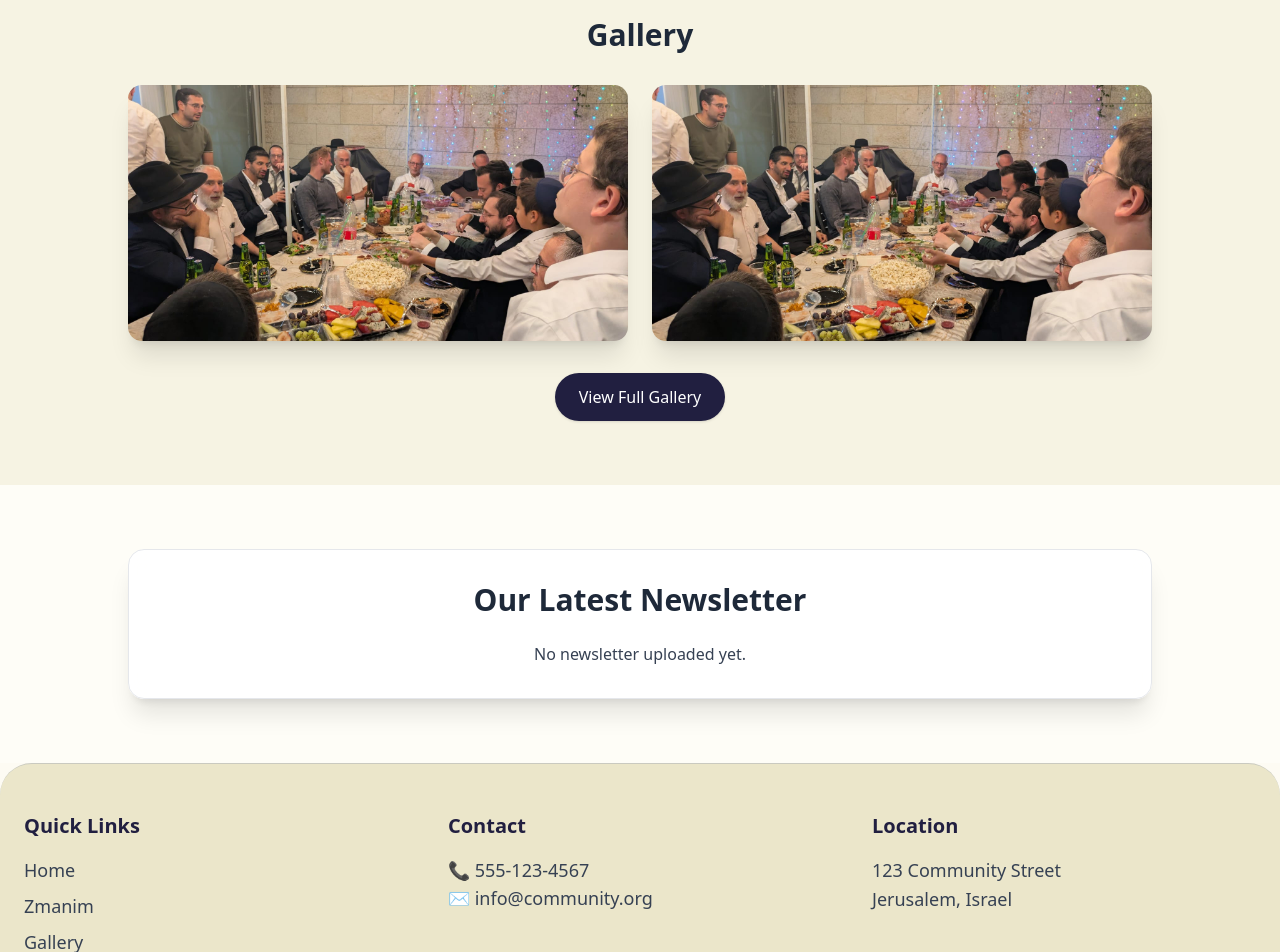
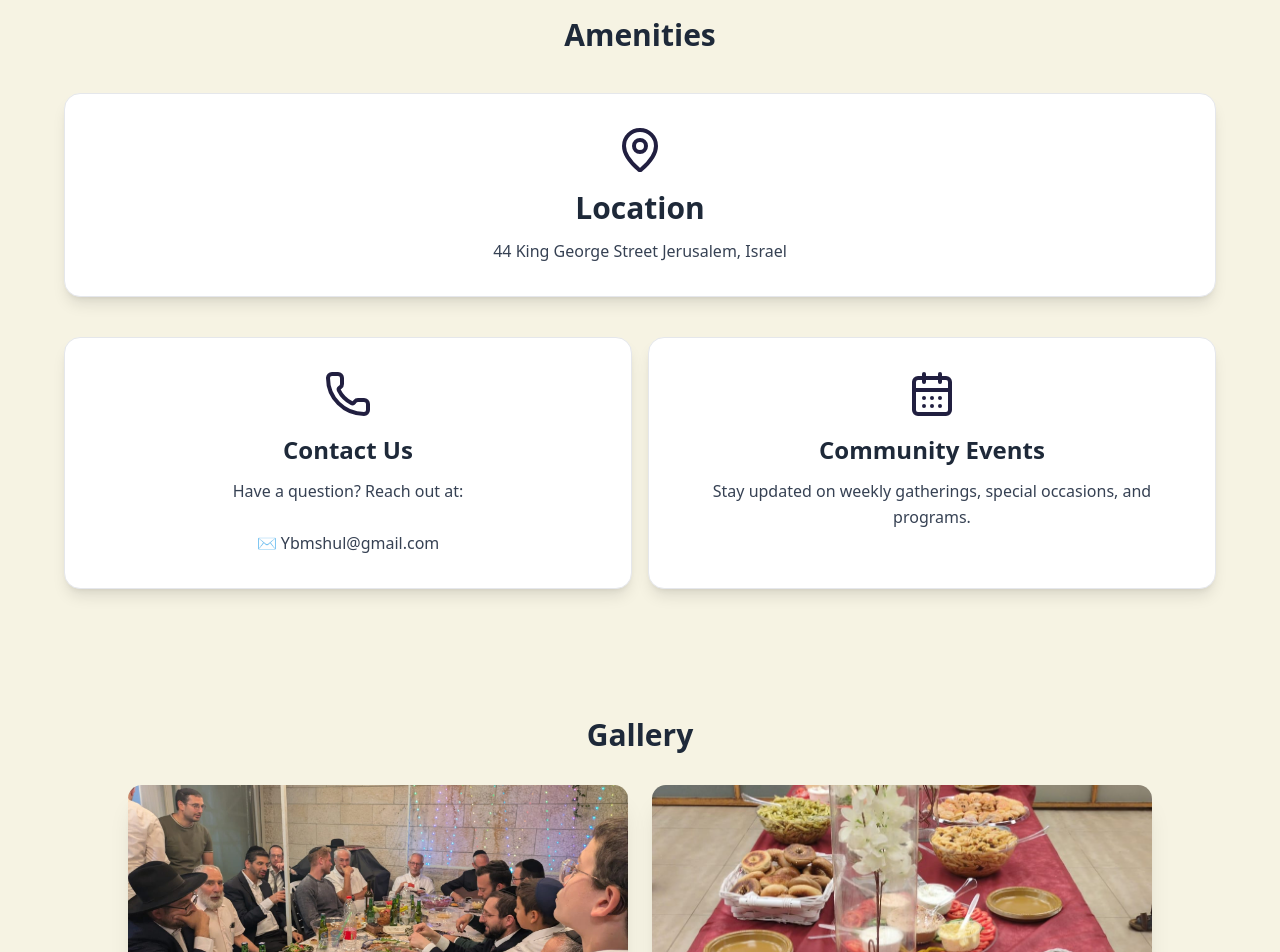
Before and after one commit to zachberger1/YBM, a Next.js app: page / in a window 1280 px wide. Shown: the part 1200-2152 px from the top of the page. Built offline with nearby package versions, Linux system fonts and the light colour scheme; no server answers.

Commit message:
Added amenities I did some random tasks

```diff
--- a/app/components/ui/Footer.tsx
+++ b/app/components/ui/Footer.tsx
@@ -59,15 +59,14 @@ export default function Footer({ onOpenAdmin }: { onOpenAdmin?: () => void }) {
         {/* COLUMN 2 – CONTACT */}
         <div>
           <h3 className="text-xl font-semibold mb-4 text-[#211F40]">Contact</h3>
-          <p className="text-lg">📞 555-123-4567</p>
-          <p className="text-lg">✉️ info@community.org</p>
+          <p className="text-lg">✉️ Ybmshul@gmail.com</p>
         </div>
 
         {/* COLUMN 3 – LOCATION */}
         <div>
           <h3 className="text-xl font-semibold mb-4 text-[#211F40]">Location</h3>
           <p className="text-lg leading-relaxed">
-            123 Community Street <br />
+            44 King George Street <br />
             Jerusalem, Israel
           </p>
         </div>
--- a/app/components/ui/amenities.tsx
+++ b/app/components/ui/amenities.tsx
@@ -1,33 +1,66 @@
-import { DoorOpen, Car, Accessibility, Home } from "lucide-react"
+"use client";
+
+import { MapPin, Phone, CalendarDays } from "lucide-react";
 
 export default function Amenities() {
-    const features = [
-        { icon: DoorOpen, title: "Spa-Like Preparation Rooms", desc: "Beautifully designed for peace and comfort." },
-        { icon: Car, title: "Private & Handicap Parking", desc: "Ample private parking with handicap spaces." },
-        { icon: Accessibility, title: "Handicap Accessible Rooms", desc: "Designed for full accessibility and comfort." },
-        { icon: Home, title: "Ample Mikvah Pool", desc: "Spacious pool ensuring a calm, serene experience." },
-    ]
+    return (
+        <section className="py-16 px-6 bg-[#EBE6CA]/40 flex justify-center">
+            <div className="max-w-6xl w-full">
 
-    return (
-        <section className="py-16 text-gray-800 bg-gray-100">
-            <div className="max-w-6xl mx-auto px-4">
-                <h2 className="text-3xl md:text-4xl font-bold text-center text-[#211F40] mb-10">
-                    Our Amenities
+                <h2 className="text-3xl font-bold text-center text-gray-800 mb-10">
+                    Amenities
                 </h2>
+                <div className="bg-white p-8 rounded-2xl shadow-lg border border-gray-200 flex flex-col items-center text-center hover:shadow-xl transition">
+                    <MapPin size={48} className="text-[#211F40] mb-4" />
 
-                <div className="grid gap-8 sm:grid-cols-2 lg:grid-cols-4">
-                    {features.map((f, index) => (
-                        <div
-                            key={index}
-                            className="bg-gray-100 shadow-md rounded-2xl p-6 flex flex-col items-center text-center border border-gray-200"
-                        >
-                            <f.icon size={40} className="text-[#211F40] mb-4" />
-                            <h3 className="text-xl font-semibold text-[#211F40] mb-2">{f.title}</h3>
-                            <p className="text-sm">{f.desc}</p>
-                        </div>
-                    ))}
+                    <h3 className="text-3xl font-semibold text-gray-800 mb-3">
+                        Location
+                    </h3>
+
+                    <p className="text-gray-700 leading-relaxed">
+                        44 King George Street
+                        Jerusalem, Israel
+                    </p>
+                </div>
+                <div className="grid grid-cols-1 md:grid-cols-2 gap-4 mt-10">
+
+                    {/* LOCATION */}
+
+
+                    {/* CONTACT */}
+                    <div className="bg-white p-8 rounded-2xl shadow-lg border border-gray-200 flex flex-col items-center text-center hover:shadow-xl transition">
+                        <Phone size={48} className="text-[#211F40] mb-4" />
+
+                        <h3 className="text-2xl font-semibold text-gray-800 mb-3">
+                            Contact Us
+                        </h3>
+
+                        <p className="text-gray-700 leading-relaxed">
+                            Have a question? Reach out at: <br />
+                            <br />
+                            ✉️ Ybmshul@gmail.com
+                        </p>
+                    </div>
+
+
+
+
+                    {/* COMMUNITY EVENTS (SUGGESTED THIRD ITEM) */}
+                    <div className="bg-white p-8 rounded-2xl shadow-lg border border-gray-200 flex flex-col items-center text-center hover:shadow-xl transition">
+                        <CalendarDays size={48} className="text-[#211F40] mb-4" />
+
+                        <h3 className="text-2xl font-semibold text-gray-800 mb-3">
+                            Community Events
+                        </h3>
+
+                        <p className="text-gray-700 leading-relaxed">
+                            Stay updated on weekly gatherings,
+                            special occasions, and programs.
+                        </p>
+                    </div>
+
                 </div>
             </div>
         </section>
-    )
+    );
 }
--- a/app/components/ui/testimonials.tsx
+++ b/app/components/ui/testimonials.tsx
@@ -43,7 +43,7 @@ export default function Testimonials() {
             {testimonials.map((t, i) => (
               <div
                 key={i}
-                className="flex-shrink-0 w-full md:w-1/2 lg:w-1/3 px-4"
+                className="shrink-0 w-full md:w-1/2 lg:w-1/3 px-4"
               >
                 <div className="bg-white shadow-md rounded-xl p-6 h-full flex flex-col justify-between">
                   <p className="italic text-lg">“{t.quote}”</p>
--- a/app/gallery/page.tsx
+++ b/app/gallery/page.tsx
@@ -18,15 +18,32 @@ export default function GalleryPage() {
       <h1 className="text-4xl font-bold text-center mb-12 text-gray-800">
         Full Photo Gallery
       </h1>
+      <div className="max-w-6xl mx-auto grid grid-cols-0 sm:grid-cols-0 lg:grid-cols-2 gap-8 pb-6 " >
 
-      <div className="max-w-6xl mx-auto grid grid-cols-1 sm:grid-cols-2 lg:grid-cols-3 gap-8 pb-6 ">
+        <Image
+          src="/heroph.jpg"
+          alt={`Gallery Image `}
+          width={800}
+          height={600}
+          className="w-full h-full object-cover  h-64 rounded-xl overflow-hidden shadow-xl"
+        />
+        <Image
+          src="/mm.jpg"
+          alt={`Gallery Image `}
+          width={800}
+          height={600}
+          className="w-full h-full object-cover h-64 rounded-xl overflow-hidden shadow-xl"
+        />
+      </div>
+
+      {/* <div className="max-w-6xl mx-auto grid grid-cols-0 sm:grid-cols-0 lg:grid-cols-2 gap-8 pb-6 ">
         {images.map((src, i) => (
           <div
             key={i}
             className="w-full h-64 rounded-xl overflow-hidden shadow-xl"
           >
             <Image
-              src={src}
+              src="/heroph.jpg"
               alt={`Gallery Image ${i + 1}`}
               width={800}
               height={600}
@@ -34,7 +51,7 @@ export default function GalleryPage() {
             />
           </div>
         ))}
-      </div>
+      </div> */}
       <Footer />
     </div>
   );
--- a/app/page.tsx
+++ b/app/page.tsx
@@ -6,6 +6,7 @@ import { useState, useEffect } from "react";
 import { Plus } from "lucide-react";
 import Header from "./components/ui/Header";
 import Footer from "./components/ui/Footer";
+import Amenities from "./components/ui/amenities";
 
 
 
@@ -99,7 +100,26 @@ export default function Home() {
           </Link>
         </div>
       </section>
-      {/* GALLERY */} <section className="py-16 px-6 bg-[#EBE6CA]/40 flex justify-center"> <div className="max-w-5xl w-full text-center"> <h2 className="text-3xl font-bold mb-8 text-gray-800">Gallery</h2> <div className="grid grid-cols-2 gap-6"> <div className="w-full h-64 rounded-xl overflow-hidden shadow-xl"> <Image src="/heroph.jpg" alt="Gallery Image" width={800} height={600} className="w-full h-full object-cover" /> </div> <div className="w-full h-64 rounded-xl overflow-hidden shadow-xl"> <Image src="/heroph.jpg" alt="Gallery Image" width={800} height={600} className="w-full h-full object-cover" /> </div> </div> <Link href="/gallery" className="inline-block mt-8 px-6 py-3 bg-[#211F40] text-white rounded-full shadow hover:bg-[#322e6b] transition" > View Full Gallery </Link> </div> </section>
+
+      {/* AMENITIES */}
+      <section>
+        <Amenities />
+      </section>
+
+
+      {/* GALLERY */} <section className="py-16 px-6 bg-[#EBE6CA]/40 flex justify-center">
+        <div className="max-w-5xl w-full text-center">
+          <h2 className="text-3xl font-bold mb-8 text-gray-800">Gallery</h2>
+          <div className="grid grid-cols-2 gap-6">
+            <div className="w-full h-64 rounded-xl overflow-hidden shadow-xl">
+              <Image src="/heroph.jpg" alt="Gallery Image" width={800} height={600} className="w-full h-full object-cover" /> </div>
+            <div className="w-full h-64 rounded-xl overflow-hidden shadow-xl">
+              <Image src="/mm.jpg" alt="Gallery Image" width={800} height={600} className="w-full h-full object-cover" /> </div>
+          </div>
+          <Link href="/gallery" className="inline-block mt-8 px-6 py-3 bg-[#211F40] text-white rounded-full shadow hover:bg-[#322e6b] transition" > View Full Gallery </Link>
+
+        </div>
+      </section>
 
       {/* NEWSLETTER PREVIEW */}
       <section id="newsletter" className="flex justify-center items-center py-16 px-6 bg-white/30">
@@ -108,7 +128,7 @@ export default function Home() {
           <h2 className="text-3xl font-bold text-gray-800 mb-6">
             Our Latest Newsletter
           </h2>
-
+          <p className="text-2xl font-semibold" >Click the Newsletter for full scren preview and print</p>
           {latestNewsletter ? (
             <div
               className="relative w-full max-w-3xl mx-auto h-[500px] md:h-[650px] lg:h-[750px] overflow-hidden rounded-xl shadow-xl bg-white flex items-center justify-center cursor-pointer"
```
Also changed, not shown: public/mm.jpg (added).
